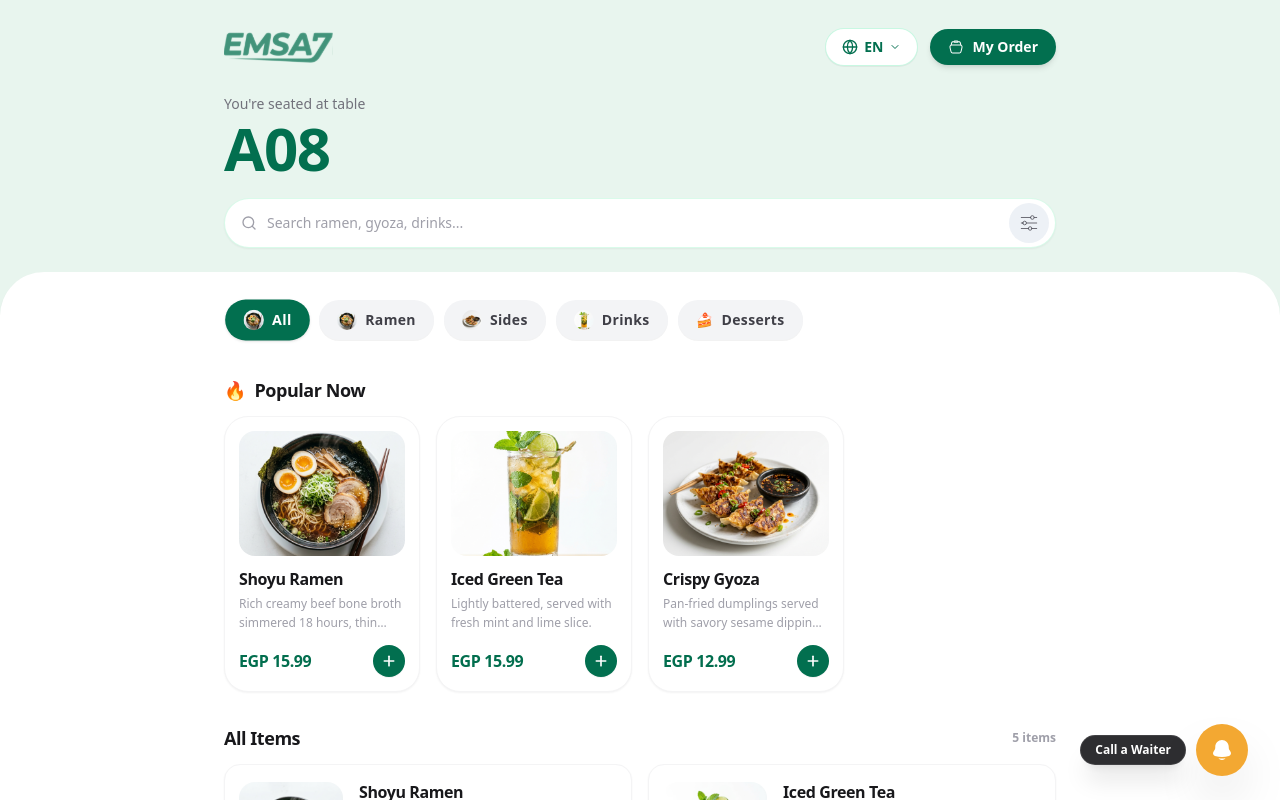
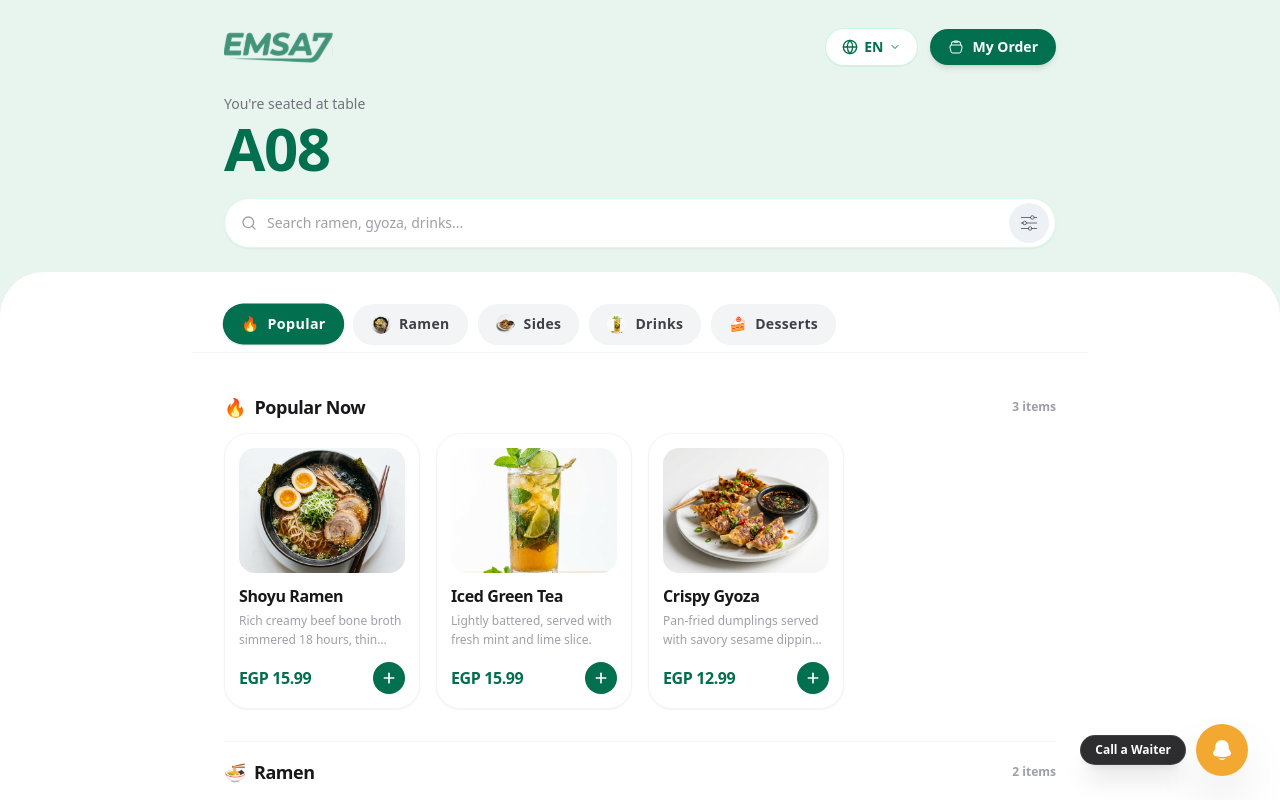
Before and after one commit to asyncrafi/emsa7-customer-web-app, a React (Vite) app: page / in a window 1280 px wide. Both pictures are taken after a click on the button "Continue". Shown: the top 800 px of the page. Built offline with nearby package versions, Linux system fonts and the light colour scheme.

Commit message:
feat: add smart scrolling for category section

```diff
--- a/src/components/menu/MenuScreen.tsx
+++ b/src/components/menu/MenuScreen.tsx
@@ -1,4 +1,4 @@
-import React, { useState, useMemo } from 'react';
+import React, { useState, useMemo, useRef, useEffect } from 'react';
 import SvgEmsa7Icon from '@/components/ui/svg-icons/EMSA7Svg';
 import SvgCartIcon from '@/components/ui/svg-icons/CartSvg';
 import SvgFilterIcon from '@/components/ui/svg-icons/FilterSvg';
@@ -40,8 +40,13 @@ export const MenuScreen: React.FC<MenuScreenProps> = ({
   // Global Language Management
   const { language, setLanguage } = useLanguage();
   const [langDropdownOpen, setLangDropdownOpen] = useState(false);
-  const [selectedCategory, setSelectedCategory] = useState<CategoryId>('all');
+  const [selectedCategory, setSelectedCategory] = useState<CategoryId>('popular');
   const [searchQuery, setSearchQuery] = useState('');
+
+  // ScrollSpy section refs
+  const categoryRefs = useRef<Record<string, HTMLElement | null>>({});
+  const catPillRefs = useRef<Record<string, HTMLButtonElement | null>>({});
+  const isManualScrolling = useRef(false);
 
   // URL-based Modal state management
   const {
@@ -69,19 +74,41 @@ export const MenuScreen: React.FC<MenuScreenProps> = ({
   const [selectedSort, setSelectedSort] = useState<SortOption>(null);
   const [selectedTags, setSelectedTags] = useState<FilterTag[]>([]);
 
-  // Filter items
-  const popularItems = useMemo(() => {
-    return MOCK_MENU_ITEMS.filter((item) => item.isPopular);
-  }, []);
+  // Filter items per category for continuous scrolling
+  const categorySectionsData = useMemo(() => {
+    return CATEGORIES.map((cat) => {
+      let items =
+        cat.id === 'popular'
+          ? MOCK_MENU_ITEMS.filter((item) => item.isPopular)
+          : MOCK_MENU_ITEMS.filter((item) => item.category === cat.id);
 
-  const filteredItems = useMemo(() => {
+      if (selectedTags.length > 0) {
+        items = items.filter((item) =>
+          selectedTags.some((tag) => item.tags?.includes(tag))
+        );
+      }
+
+      if (selectedSort === 'popularity') {
+        items = [...items].sort((a, b) => (b.isPopular ? 1 : 0) - (a.isPopular ? 1 : 0));
+      } else if (selectedSort === 'price_low_high') {
+        items = [...items].sort((a, b) => a.price - b.price);
+      } else if (selectedSort === 'price_high_low') {
+        items = [...items].sort((a, b) => b.price - a.price);
+      }
+
+      return {
+        category: cat,
+        items,
+      };
+    });
+  }, [selectedTags, selectedSort]);
+
+  // Search Results
+  const searchResults = useMemo(() => {
+    if (!searchQuery.trim()) return [];
+    const query = searchQuery.toLowerCase().trim();
     let result = MOCK_MENU_ITEMS.filter((item) => {
-      const matchesCategory =
-        selectedCategory === 'all' || item.category === selectedCategory;
-
-      const query = searchQuery.toLowerCase().trim();
       const matchesSearch =
-        !query ||
         item.name.toLowerCase().includes(query) ||
         item.description.toLowerCase().includes(query) ||
         (item.nameAr && item.nameAr.toLowerCase().includes(query));
@@ -90,7 +117,7 @@ export const MenuScreen: React.FC<MenuScreenProps> = ({
         selectedTags.length === 0 ||
         selectedTags.some((tag) => item.tags?.includes(tag));
 
-      return matchesCategory && matchesSearch && matchesTags;
+      return matchesSearch && matchesTags;
     });
 
     if (selectedSort === 'popularity') {
@@ -102,7 +129,62 @@ export const MenuScreen: React.FC<MenuScreenProps> = ({
     }
 
     return result;
-  }, [selectedCategory, searchQuery, selectedTags, selectedSort]);
+  }, [searchQuery, selectedTags, selectedSort]);
+
+  // ScrollSpy Listener: Auto update active category pill when scrolling
+  useEffect(() => {
+    if (searchQuery) return;
+
+    const handleScroll = () => {
+      if (isManualScrolling.current) return;
+
+      const categoryIds = CATEGORIES.map((c) => c.id);
+      let currentActive = categoryIds[0];
+
+      for (const id of categoryIds) {
+        const el = categoryRefs.current[id];
+        if (el) {
+          const rect = el.getBoundingClientRect();
+          if (rect.top <= 230) {
+            currentActive = id as CategoryId;
+          }
+        }
+      }
+
+      setSelectedCategory(currentActive as CategoryId);
+    };
+
+    window.addEventListener('scroll', handleScroll, { passive: true });
+    return () => window.removeEventListener('scroll', handleScroll);
+  }, [searchQuery]);
+
+  // Scroll active category pill tab into view horizontally
+  useEffect(() => {
+    const activePill = catPillRefs.current[selectedCategory];
+    if (activePill) {
+      activePill.scrollIntoView({
+        behavior: 'smooth',
+        inline: 'center',
+        block: 'nearest',
+      });
+    }
+  }, [selectedCategory]);
+
+  const scrollToCategory = (catId: CategoryId) => {
+    setSelectedCategory(catId);
+    isManualScrolling.current = true;
+
+    const el = categoryRefs.current[catId];
+    if (el) {
+      const yOffset = -130;
+      const y = el.getBoundingClientRect().top + window.pageYOffset + yOffset;
+      window.scrollTo({ top: y, behavior: 'smooth' });
+    }
+
+    setTimeout(() => {
+      isManualScrolling.current = false;
+    }, 800);
+  };
   // Cart operations
   const handleAddToCart = (
     item: MenuItem,
@@ -359,17 +441,15 @@ export const MenuScreen: React.FC<MenuScreenProps> = ({
       {/* Main White Content Sheet Container with ROUNDED TOP CORNERS matching Figma */}
       <div className="w-full bg-white rounded-t-[2.25rem] sm:rounded-t-[2.75rem] shadow-xs pt-5 sm:pt-6 pb-28 flex-1">
         <div className="max-w-4xl mx-auto px-4 sm:px-6 md:px-8 space-y-5 sm:space-y-6">
-        {/* Category Pills Slider / Filter */}
-        <section className="overflow-x-auto no-scrollbar py-1">
-          <div className="flex items-center gap-2 sm:gap-2.5 min-w-max px-0.5">
+        {/* Category Pills Slider / Filter (Sticky for smooth navigation) */}
+        <section className="sticky top-0 z-30 bg-white/95 backdrop-blur-md py-2 -mx-4 px-4 sm:-mx-6 sm:px-6 md:-mx-8 md:px-8 border-b border-zinc-100/80 overflow-x-auto no-scrollbar">
+          <div className="flex items-center gap-2 sm:gap-2.5 min-w-max">
             {CATEGORIES.map((cat) => {
               const isActive = selectedCategory === cat.id;
               const catName = language === 'ARABIC' ? cat.nameAr : cat.name;
 
-              // Matching food thumbnail images for categories
               let catImage = '';
-              if (cat.id === 'all') catImage = '/images/food/ramen.png';
-              else if (cat.id === 'ramen') catImage = '/images/food/ramen.png';
+              if (cat.id === 'ramen') catImage = '/images/food/ramen.png';
               else if (cat.id === 'sides') catImage = '/images/food/gyoza.png';
               else if (cat.id === 'drinks') catImage = '/images/food/iced-tea.png';
 
@@ -377,7 +457,10 @@ export const MenuScreen: React.FC<MenuScreenProps> = ({
                 <button
                   key={cat.id}
                   type="button"
-                  onClick={() => setSelectedCategory(cat.id)}
+                  ref={(el) => {
+                    catPillRefs.current[cat.id] = el;
+                  }}
+                  onClick={() => scrollToCategory(cat.id)}
                   className={`inline-flex items-center gap-2 px-4 py-2 sm:px-4.5 sm:py-2.5 rounded-full text-xs sm:text-sm font-bold tracking-wide transition-all cursor-pointer shadow-2xs shrink-0 ${
                     isActive
                       ? 'bg-[#026F4F] text-white shadow-sm scale-[1.02]'
@@ -400,56 +483,19 @@ export const MenuScreen: React.FC<MenuScreenProps> = ({
           </div>
         </section>
 
-        {/* Section 1: 🔥 Popular Now (Card Design 1 - Vertical Cards Grid) */}
-        {!searchQuery && selectedCategory === 'all' && (
-          <section className="space-y-3 pt-2">
-            <div className="flex items-center gap-2">
-              <span className="text-lg">🔥</span>
-              <h2 className="text-base sm:text-lg font-bold text-zinc-900 tracking-tight">
-                {language === 'ARABIC' ? 'الشعبية الآن' : 'Popular Now'}
-              </h2>
-            </div>
-
-            {/* Grid for Vertical Cards */}
-            <div className="grid grid-cols-2 sm:grid-cols-2 md:grid-cols-3 lg:grid-cols-4 gap-3 sm:gap-4">
-              {popularItems.map((item) => (
-                <FoodCardVertical
-                  key={item.id}
-                  item={item}
-                  quantity={getItemQuantity(item.id)}
-                  language={language}
-                  onAdd={handleCardAdd}
-                  onIncrement={(food) => handleCartItemIncrement(food.id)}
-                  onDecrement={(food) => handleDecrement(food.id)}
-                  onClick={(food) => {
-                    openFoodDetailModal(food.id);
-                  }}
-                />
-              ))}
-            </div>
-          </section>
-        )}
-
-        {/* Section 2: All Items (Card Design 2 - Horizontal Cards List) */}
+        {/* Content View: Search Mode OR Continuous Sequential Category Sections */}
+        {searchQuery ? (
           <section className="space-y-3 pt-2">
             <div className="flex items-center justify-between">
               <h2 className="text-base sm:text-lg font-bold text-zinc-900 tracking-tight">
-              {searchQuery
-                ? language === 'ARABIC'
-                  ? 'نتائج البحث'
-                  : 'Search Results'
-                : selectedCategory === 'all'
-                ? language === 'ARABIC'
-                  ? 'جميع الأصناف'
-                  : 'All Items'
-                : CATEGORIES.find((c) => c.id === selectedCategory)?.name}
+                {language === 'ARABIC' ? 'نتائج البحث' : 'Search Results'}
               </h2>
               <span className="text-xs font-semibold text-zinc-400">
-              {filteredItems.length} {language === 'ARABIC' ? 'صنف' : 'items'}
+                {searchResults.length} {language === 'ARABIC' ? 'صنف' : 'items'}
               </span>
             </div>
 
-          {filteredItems.length === 0 ? (
+            {searchResults.length === 0 ? (
               <div className="py-12 text-center text-zinc-400 bg-white rounded-2xl border border-zinc-100 p-6">
                 <p className="font-bold text-sm text-zinc-700">
                   {language === 'ARABIC'
@@ -458,13 +504,13 @@ export const MenuScreen: React.FC<MenuScreenProps> = ({
                 </p>
                 <p className="text-xs text-zinc-400 mt-1">
                   {language === 'ARABIC'
-                  ? 'جرب البحث عن كلمة أخرى أو تغيير الفئة.'
-                  : 'Try searching with another keyword or change category.'}
+                    ? 'جرب البحث عن كلمة أخرى.'
+                    : 'Try searching with another keyword.'}
                 </p>
               </div>
             ) : (
               <div className="grid grid-cols-1 md:grid-cols-2 gap-3 sm:gap-4">
-              {filteredItems.map((item) => (
+                {searchResults.map((item) => (
                   <FoodCardHorizontal
                     key={item.id}
                     item={item}
@@ -481,6 +527,91 @@ export const MenuScreen: React.FC<MenuScreenProps> = ({
               </div>
             )}
           </section>
+        ) : (
+          <div className="space-y-8 pt-2">
+            {categorySectionsData.map(({ category, items }) => {
+              if (items.length === 0) return null;
+
+              if (category.id === 'popular') {
+                return (
+                  <section
+                    key={category.id}
+                    ref={(el) => {
+                      categoryRefs.current[category.id] = el;
+                    }}
+                    className="space-y-3 pt-2 scroll-mt-36"
+                  >
+                    <div className="flex items-center justify-between">
+                      <div className="flex items-center gap-2">
+                        <span className="text-lg">🔥</span>
+                        <h2 className="text-base sm:text-lg font-bold text-zinc-900 tracking-tight">
+                          {language === 'ARABIC' ? 'الأكثر شعبية' : 'Popular Now'}
+                        </h2>
+                      </div>
+                      <span className="text-xs font-semibold text-zinc-400">
+                        {items.length} {language === 'ARABIC' ? 'صنف' : 'items'}
+                      </span>
+                    </div>
+
+                    <div className="grid grid-cols-2 sm:grid-cols-2 md:grid-cols-3 lg:grid-cols-4 gap-3 sm:gap-4">
+                      {items.map((item) => (
+                        <FoodCardVertical
+                          key={item.id}
+                          item={item}
+                          quantity={getItemQuantity(item.id)}
+                          language={language}
+                          onAdd={handleCardAdd}
+                          onIncrement={(food) => handleCartItemIncrement(food.id)}
+                          onDecrement={(food) => handleDecrement(food.id)}
+                          onClick={(food) => {
+                            openFoodDetailModal(food.id);
+                          }}
+                        />
+                      ))}
+                    </div>
+                  </section>
+                );
+              }
+
+              return (
+                <section
+                  key={category.id}
+                  ref={(el) => {
+                    categoryRefs.current[category.id] = el;
+                  }}
+                  className="space-y-3 pt-4 border-t border-zinc-100/80 scroll-mt-36"
+                >
+                  <div className="flex items-center justify-between pb-1">
+                    <h2 className="text-base sm:text-lg font-bold text-zinc-900 tracking-tight flex items-center gap-2">
+                      <span className="text-lg">{category.emoji}</span>
+                      <span>{language === 'ARABIC' ? category.nameAr : category.name}</span>
+                    </h2>
+                    <span className="text-xs font-semibold text-zinc-400">
+                      {items.length} {language === 'ARABIC' ? 'صنف' : 'items'}
+                    </span>
+                  </div>
+
+                  <div className="grid grid-cols-1 md:grid-cols-2 gap-3 sm:gap-4">
+                    {items.map((item) => (
+                      <FoodCardHorizontal
+                        key={item.id}
+                        item={item}
+                        quantity={getItemQuantity(item.id)}
+                        language={language}
+                        onAdd={handleCardAdd}
+                        onIncrement={(food) => handleCartItemIncrement(food.id)}
+                        onDecrement={(food) => handleDecrement(food.id)}
+                        onClick={(food) => {
+                          openFoodDetailModal(food.id);
+                        }}
+                      />
+                    ))}
+                  </div>
+                </section>
+              );
+            })}
+          </div>
+        )}
       </div>
     </div>
 
--- a/src/types/menu.ts
+++ b/src/types/menu.ts
@@ -60,7 +60,7 @@ export const getCartSubtotal = (cart: CartItem[]): number => {
   return cart.reduce((sum, ci) => sum + getCartItemTotalPrice(ci), 0);
 };
 
-export type CategoryId = "all" | "ramen" | "sides" | "drinks" | "desserts";
+export type CategoryId = "popular" | "ramen" | "sides" | "drinks" | "desserts";
 
 export interface Category {
   id: CategoryId;
@@ -71,7 +71,7 @@ export interface Category {
 }
 
 export const CATEGORIES: Category[] = [
-  { id: "all", name: "All", nameAr: "الكل", emoji: "🍱" },
+  { id: "popular", name: "Popular", nameAr: "الأكثر شعبية", emoji: "🔥" },
   { id: "ramen", name: "Ramen", nameAr: "رامن", emoji: "🍜" },
   { id: "sides", name: "Sides", nameAr: "المقبلات", emoji: "🥟" },
   { id: "drinks", name: "Drinks", nameAr: "المشروبات", emoji: "🍹" },
```
Lines whose indentation alone changed are shown as unchanged.
